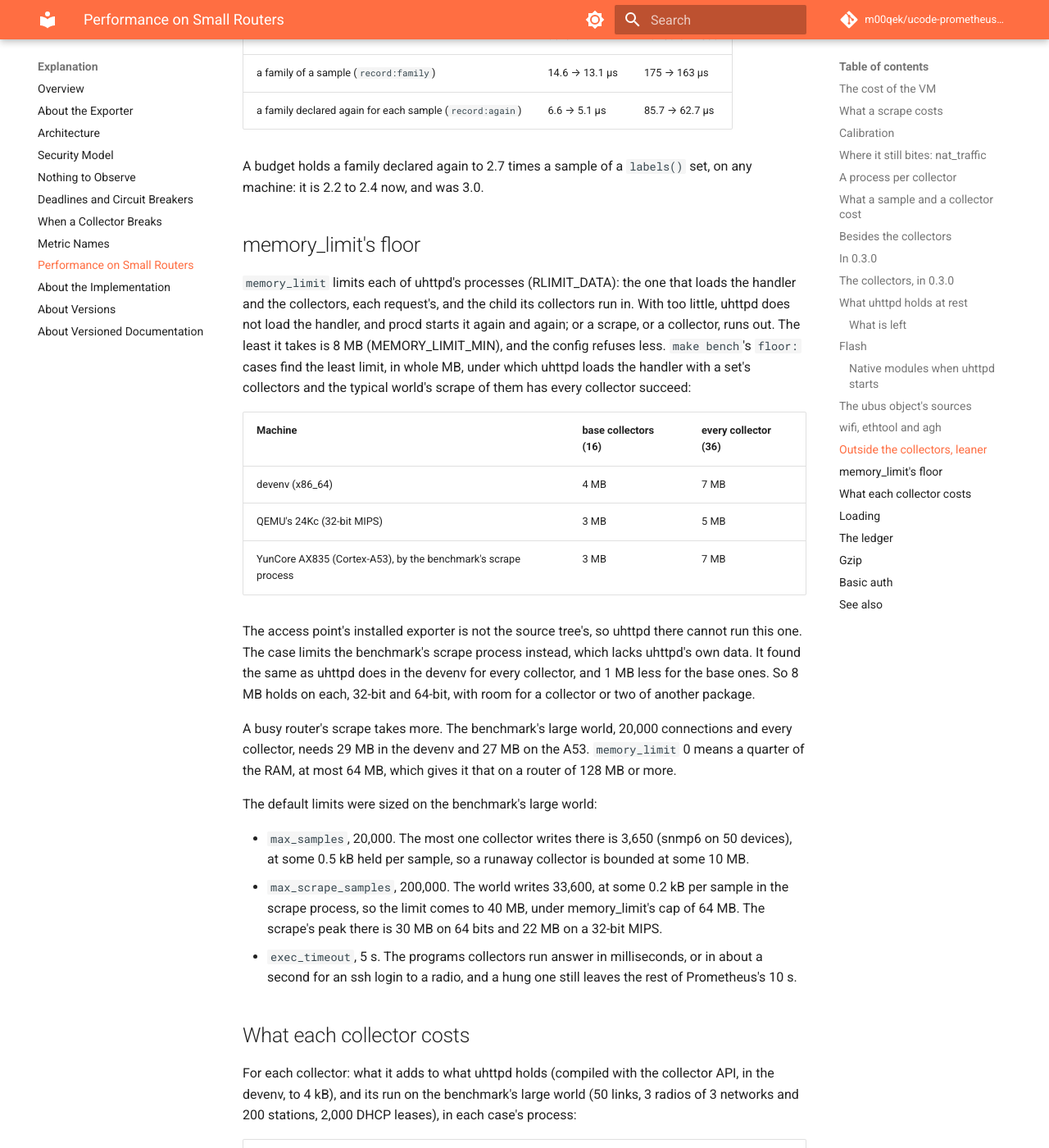
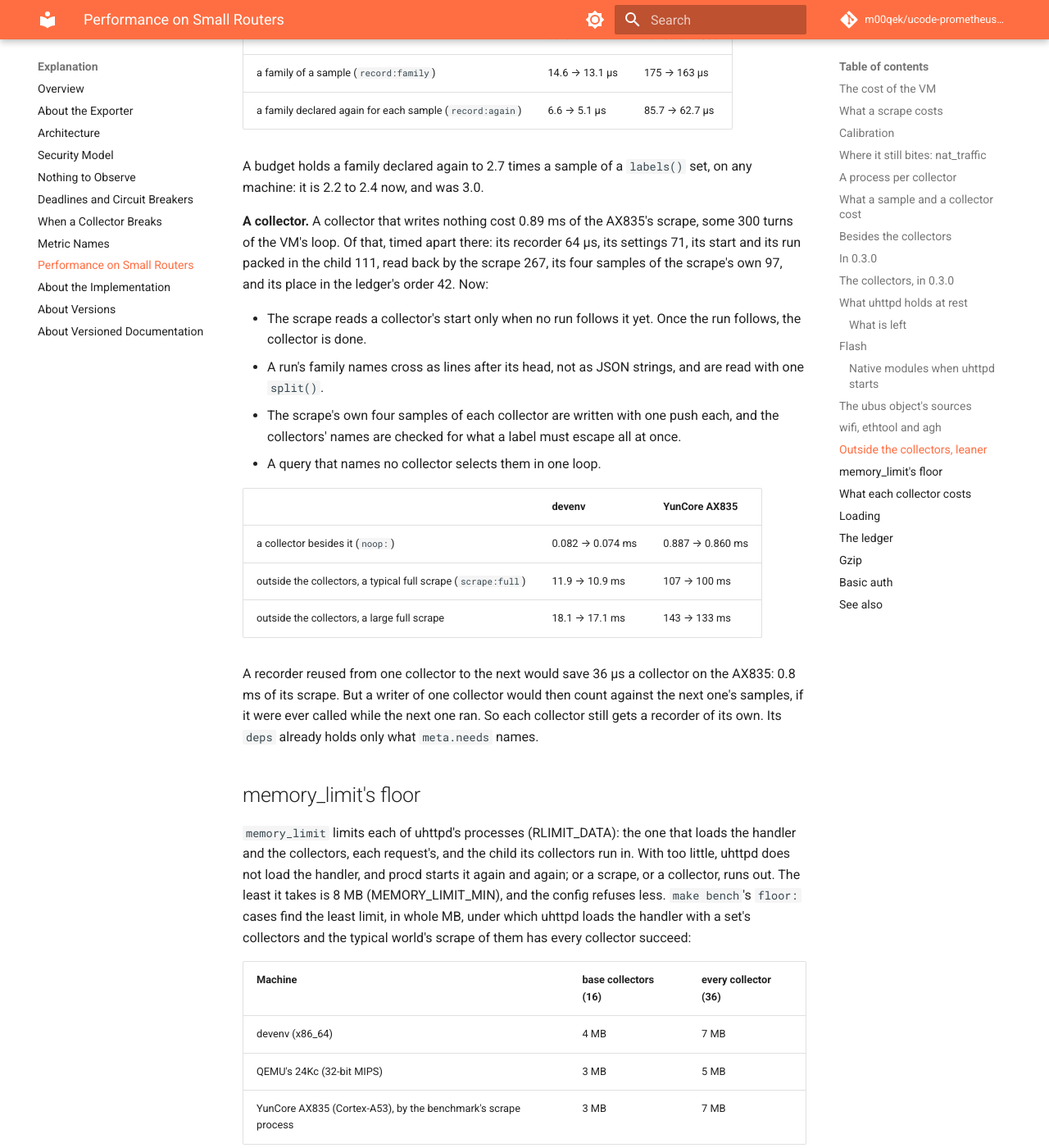
Before and after one commit to m00qek/ucode-prometheus-exporter, an MkDocs documentation site: the page built from docs/explanation/performance.md, in a window 1280 px wide and 1400 px high, scrolled down 20656 px. Shown: the whole window at 82% size. Built offline with MkDocs 1.6.1 and Material for MkDocs 9.7.7, drawn with Linux system fonts in a browser that asks for light colours; comment, search, counter and statistics services are not loaded.

Commit message:
Read a collector's start only when no run follows it, send a run's family names as lines, and write the scrape's own samples with a push each
What a scrape spends on each collector besides it, timed apart on the
YunCore AX835 for a collector that writes nothing: its recorder 64 us,
its settings 71, its start and run packed in the child 111, read back by
the scrape 267, the scrape's own four samples 97, the ledger's order 42.

- A start is marked as one, and the scrape decodes its head only when no
  run follows it yet; the run that follows says the collector is done.
- A run's family names cross as lines after its head, not as JSON, and
  are read back with one split().
- own_text() checks every collector's name for what a label escapes at
  once, and writes each sample with one push.
- A query that names no collector selects them in one loop; pack() of
  no family returns at once; deps' permission check builds no list for
  a meta without configs or proc_files.

make bench (devenv) and make bench-device (YunCore AX835), medians of 10,
before (ee912c1) and after:

                                devenv              AX835
  noop: a collector             0.082 -> 0.074 ms   0.887 -> 0.860 ms
  scrape:full typical, outside  11.9 -> 10.9 ms     107 -> 100 ms
  scrape:full large, outside    18.1 -> 17.1 ms     143 -> 133 ms
  scrape:base typical, outside  3.7 -> 4.1 ms       32.0 -> 30.5 ms
  scrape:full typical           92.2 -> 93.0 ms     848 -> 844 ms
  handler:full, outside         22.4 -> 21.3 ms
  ledger:full                   0.8 -> 0.7 ms       7.9 -> 8.0 ms

Not done: a recorder reused from one collector to the next, reset in
between, made 64 -> 28 us on the AX835 (6.0 -> 2.1 us in the devenv),
0.8 ms of a 21-collector scrape. A stale writer of the collector before
would then count against the next one's samples, so each collector keeps
a recorder of its own. deps already builds only what meta.needs names.
The per-collector budget is now 400 turns of the VM's loop (290 now).

```diff
--- a/docs/explanation/performance.md
+++ b/docs/explanation/performance.md
@@ -413,6 +413,22 @@ On the YunCore AX835, a scrape of the access point's 21 collectors took about 19
 
 A budget holds a family declared again to 2.7 times a sample of a `labels()` set, on any machine: it is 2.2 to 2.4 now, and was 3.0.
 
+**A collector.** A collector that writes nothing cost 0.89 ms of the AX835's scrape, some 300 turns of the VM's loop. Of that, timed apart there: its recorder 64 µs, its settings 71, its start and its run packed in the child 111, read back by the scrape 267, its four samples of the scrape's own 97, and its place in the ledger's order 42. Now:
+
+- The scrape reads a collector's start only when no run follows it yet. Once the run follows, the collector is done.
+- A run's family names cross as lines after its head, not as JSON strings, and are read with one `split()`.
+- The scrape's own four samples of each collector are written with one push each, and the collectors' names are checked for what a label must escape all at once.
+- A query that names no collector selects them in one loop.
+
+| | devenv | YunCore AX835 |
+| :--- | :--- | :--- |
+| a collector besides it (`noop:`) | 0.082 → 0.074 ms | 0.887 → 0.860 ms |
+| outside the collectors, a typical full scrape (`scrape:full`) | 11.9 → 10.9 ms | 107 → 100 ms |
+| outside the collectors, a large full scrape | 18.1 → 17.1 ms | 143 → 133 ms |
+
+A recorder reused from one collector to the next would save 36 µs a collector on the AX835: 0.8 ms of its scrape. But a writer of one collector would then count against the next one's samples, if it were ever called while the next one ran. So each collector still gets a recorder of its own. Its `deps` already holds only what `meta.needs` names.
+
+
 ## memory_limit's floor {#memory-floor}
 
 `memory_limit` limits each of uhttpd's processes (RLIMIT_DATA): the one that loads the handler and the collectors, each request's, and the child its collectors run in. With too little, uhttpd does not load the handler, and procd starts it again and again; or a scrape, or a collector, runs out. The least it takes is 8 MB (MEMORY_LIMIT_MIN), and the config refuses less. `make bench`'s `floor:` cases find the least limit, in whole MB, under which uhttpd loads the handler with a set's collectors and the typical world's scrape of them has every collector succeed:
```
Also changed, not shown: docs/explanation/internals.md (+1 -1 lines), 6 other files.
